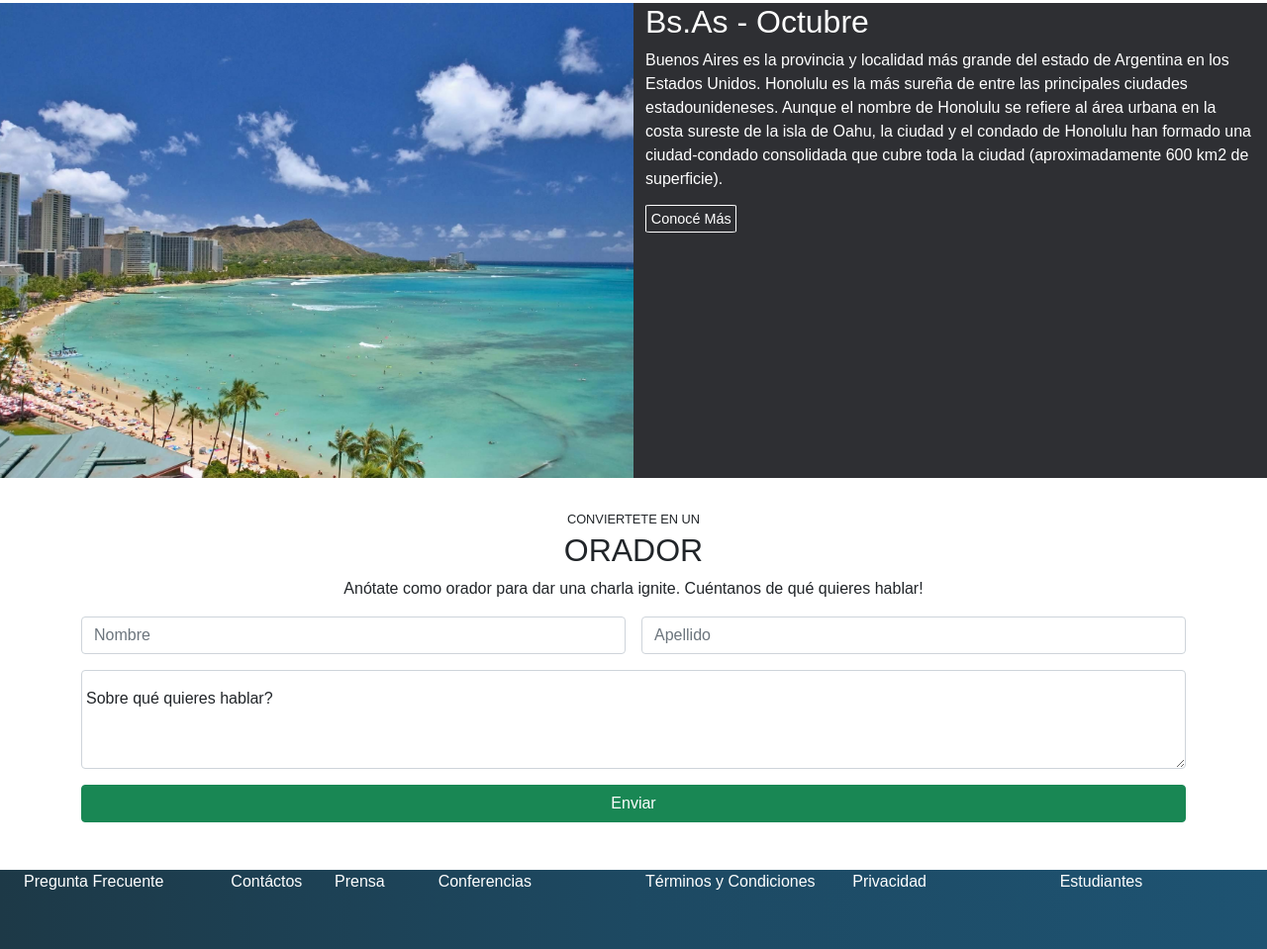
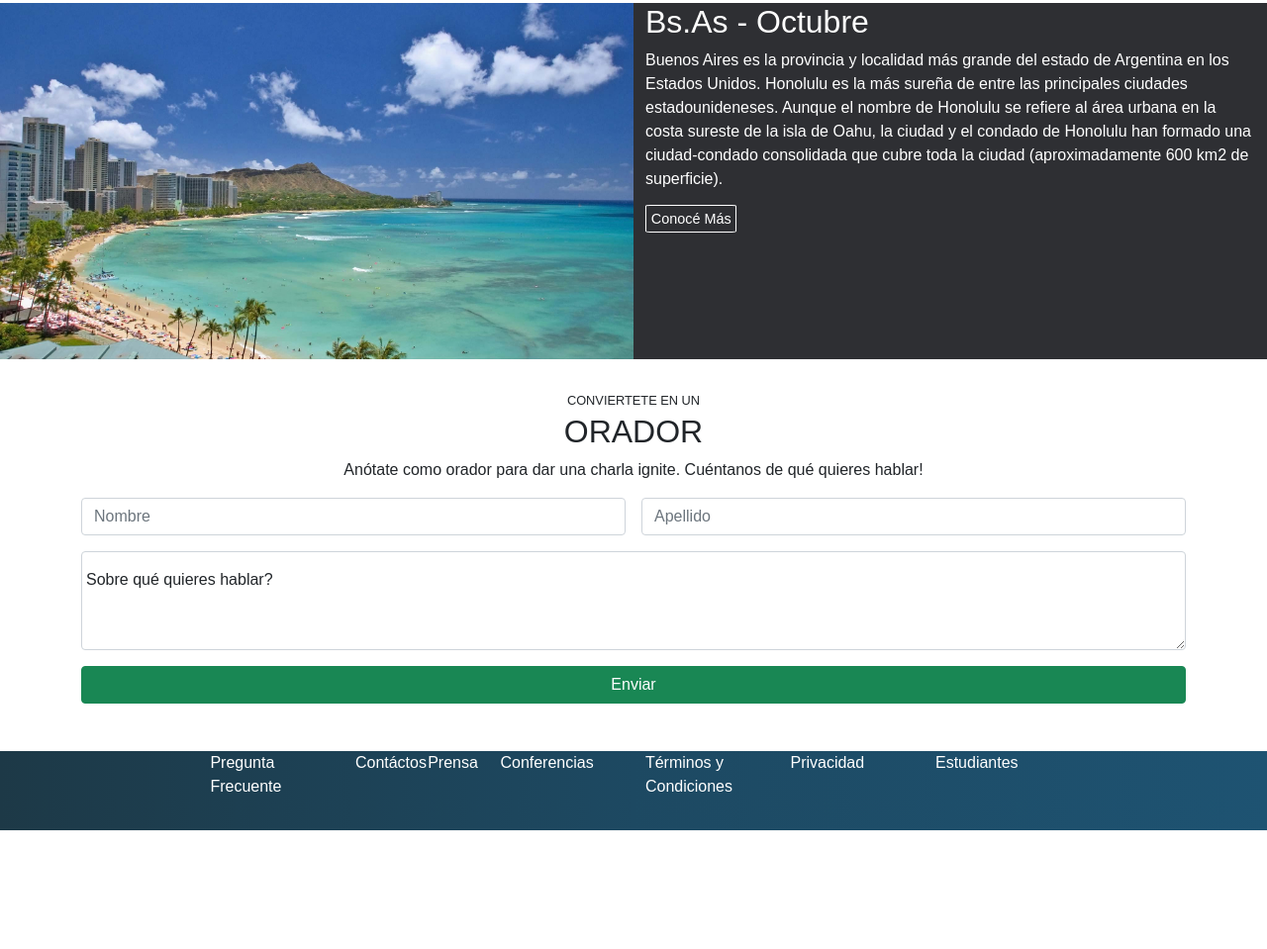
Before and after one commit to JoseUzqueda/proyecto2_cac, a plain HTML site: page index.html in a window 1280 px wide. Shown: the part 1611-2570 px from the top of the page at 99% size. After the commit the page ends 2450 px from the top, so only its background shows below. Drawn offline with nearby package versions, Linux system fonts and the light colour scheme; a web font is replaced by a local one.

Commit message:
Modificacion en el footer

```diff
--- a/css/estilo.css
+++ b/css/estilo.css
@@ -105,13 +105,13 @@ body{
     background-size: cover;
     background-position: center;
     background-repeat: no-repeat;
-    height: 60vh;
+    height: 45vh;
 }
 
 .mitadTexto{
     background-color: rgb(46, 47, 51);
     color: white;
-    height: 60vh;
+    height: 45vh;
 
 }
 
@@ -142,7 +142,7 @@ body{
 
 .foot{
     height: 100%;
-    width: 100%;
+    width: 70%;
     margin: 0 auto;
 }
 
```
